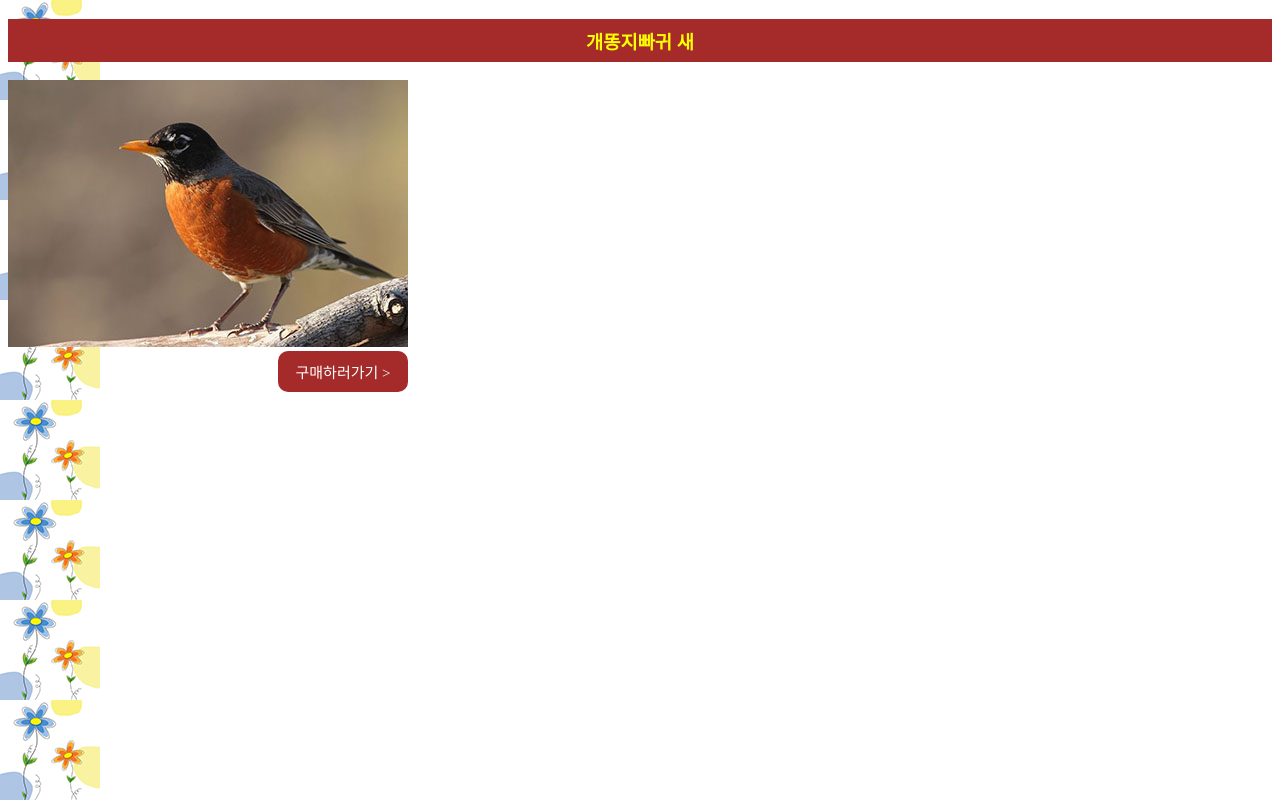
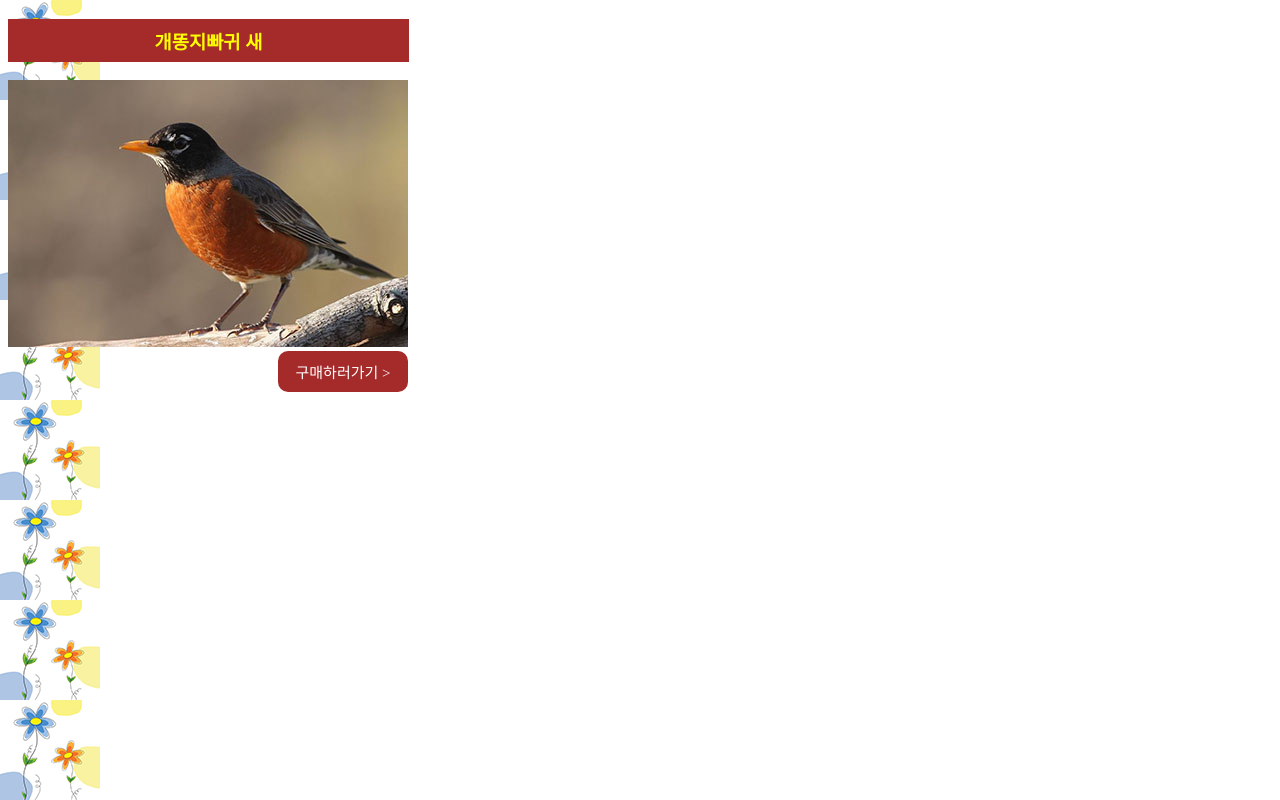
Before and after one commit to seo20220349/seo20220349.github.io, a plain HTML site: page 개똥지빠귀새.html in a window 1280 px wide. Drawn offline with Linux system fonts and the light colour scheme.

Commit message:
개똥 찐막3

```diff
--- a/개똥지빠귀새.html
+++ b/개똥지빠귀새.html
@@ -9,7 +9,8 @@ body { background-image: url('img/bg.jpg');
 h3 {background-color: brown;
 	color: yellow;
 	text-align:center;
-    padding: 8px;}
+    padding: 8px;
+    width: 385px;}
 
 .btn {
 width:130px;
```
